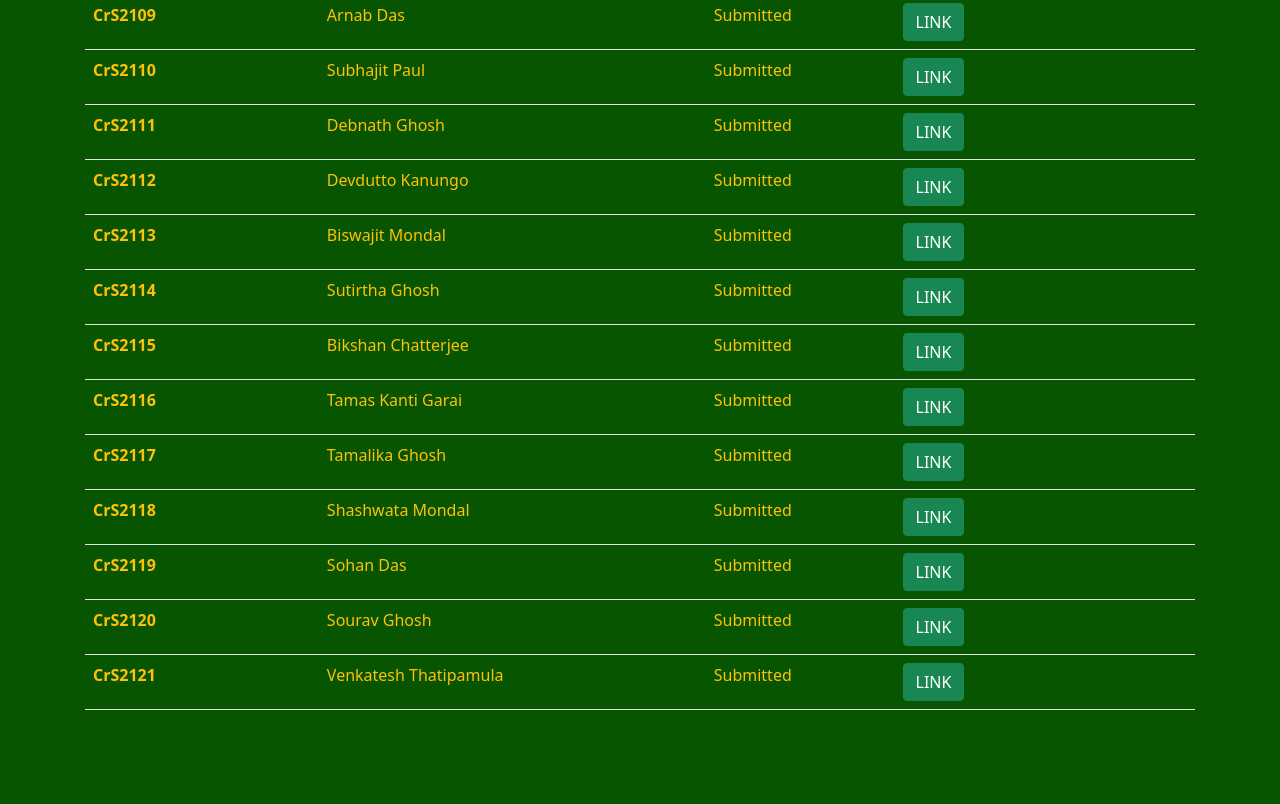
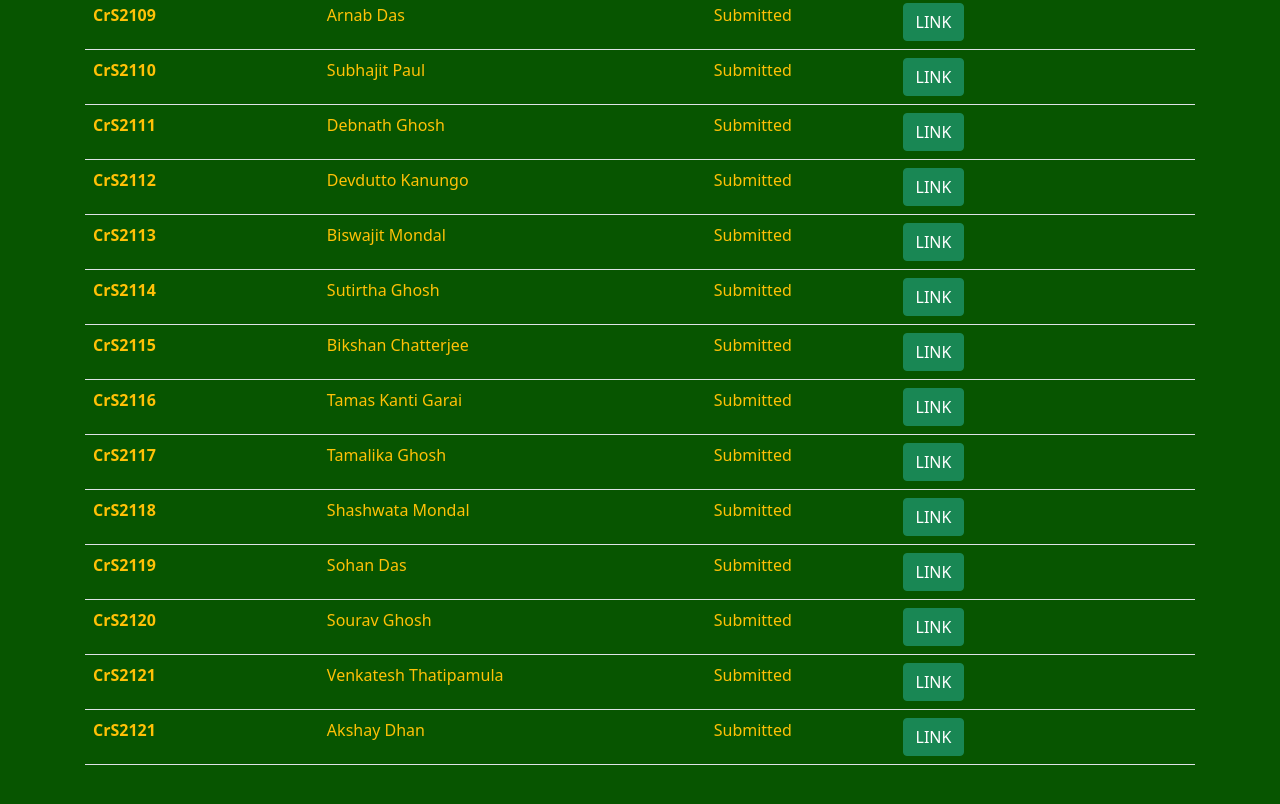
Before and after one commit to crs2021/cryptologyclasses.github.io, a plain HTML site: page assignments.html in a window 1280 px wide. Shown: the part 746-1550 px from the top of the page. Before the commit the page ends 1511 px from the top, so only its background shows below. Drawn offline with nearby package versions, Linux system fonts and the light colour scheme; a web font is replaced by a local one.

Commit message:
Link uploaded

```diff
--- a/assignments.html
+++ b/assignments.html
@@ -56,13 +56,13 @@
                         <th scope="row">CrS2101</th>
                         <td>Rachit Parikh</td>
                         <td>Submitted</td>
-                        <td><button type="button" class="btn btn-success"><a href=""></a>LINK</button></td>
+                        <td><button type="button" class="btn btn-success"><a href="https://github.com/motabha1/cryptology-classwork"></a>LINK</button></td>
                     </tr>
                     <tr class="text-warning">
                         <th scope="row">CrS2102</th>
                 <td>Amit Bhowmick</td>
                 <td>Submitted</td>
-                <td><button type="button" class="btn btn-success"><a href=""></a>LINK</button></td>
+                <td><button type="button" class="btn btn-success"><a href="https://sites.google.com/view/amitbhowmick/home"></a>LINK</button></td>
             </tr>
             <tr class="text-warning">
                 <th scope="row">CrS2103</th>
@@ -74,104 +74,110 @@
                   <th scope="row">CrS2104</th>
                   <td>Santanu Majhi</td>
                 <td>Submitted</td>
-                <td><button type="button" class="btn btn-success"><a href=""></a>LINK</button></td>
+                <td><button type="button" class="btn btn-success"><a href="https://sites.google.com/view/msantanu2104/home"></a>LINK</button></td>
             </tr>
             <tr class="text-warning">
                 <th scope="row">CrS2105</th>
                 <td>Ayushi Das</td>
                 <td>Submitted</td>
-                <td><button type="button" class="btn btn-success"><a href=""></a>LINK</button></td>
+                <td><button type="button" class="btn btn-success"><a href="https://wordpress.com/site-editor/ayushicrs2105.wordpress.com"></a>LINK</button></td>
             </tr>
             <tr class="text-warning">
                 <th scope="row">CrS2106</th>
                 <td>Sankar Narayan Misra</td>
                 <td>Submitted</td>
-                <td><button type="button" class="btn btn-success"><a href=""></a>LINK</button></td>
+                <td><button type="button" class="btn btn-success"><a href="https://sankarmisra.wordpress.com/sankarmisra_crs2106/"></a>LINK</button></td>
             </tr>
               <tr class="text-warning">
                   <th scope="row">CrS2107</th>
                 <td>Samipa Samanta</td>
                 <td>Submitted</td>
-                <td><button type="button" class="btn btn-success"><a href=""></a>LINK</button></td>
+                <td><button type="button" class="btn btn-success"><a href="https://github.com/crs2107/ISI-Cryptology-1-Assignments"></a>LINK</button></td>
             </tr>
             <tr class="text-warning">
                 <th scope="row">CrS2109</th>
                 <td>Arnab Das</td>
                 <td>Submitted</td>
-                <td><button type="button" class="btn btn-success"><a href=""></a>LINK</button></td>
+                <td><button type="button" class="btn btn-success"><a href="https://isicrs2109.wordpress.com/"></a>LINK</button></td>
             </tr>
             <tr class="text-warning">
                 <th scope="row">CrS2110</th>
                 <td>Subhajit Paul</td>
                 <td>Submitted</td>
-                <td><button type="button" class="btn btn-success"><a href=""></a>LINK</button></td>
+                <td><button type="button" class="btn btn-success"><a href="https://github.com/codersubho/Cryptography-Course/blob/main/primitive_polynomial.c"></a>LINK</button></td>
             </tr>
             <tr class="text-warning">
                 <th scope="row">CrS2111</th>
                 <td>Debnath Ghosh</td>
                 <td>Submitted</td>
-                <td><button type="button" class="btn btn-success"><a href=""></a>LINK</button></td>
+                <td><button type="button" class="btn btn-success"><a href="https://sites.google.com/u/0/d/1khhOSBioQACBnGOneTaYkFRtIeoOTRmB/p/1KmMM4P7zOUNR-2kRZTWfleLur1r9QATF/preview"></a>LINK</button></td>
               </tr>
               <tr class="text-warning">
                 <th scope="row">CrS2112</th>
                 <td>Devdutto Kanungo</td>
                 <td>Submitted</td>
-                <td><button type="button" class="btn btn-success"><a href=""></a>LINK</button></td>
+                <td><button type="button" class="btn btn-success"><a href="https://github.com/DevduttoKanungo/Cryptology"></a>LINK</button></td>
               </tr>
               <tr class="text-warning">
                   <th scope="row">CrS2113</th>
                   <td>Biswajit Mondal</td>
                   <td>Submitted</td>
-                <td><button type="button" class="btn btn-success"><a href=""></a>LINK</button></td>
+                <td><button type="button" class="btn btn-success"><a href="https://sites.google.com/view/biswajit-mondal/home"></a>LINK</button></td>
             </tr>
               <tr class="text-warning">
                   <th scope="row">CrS2114</th>
                 <td>Sutirtha Ghosh</td>
                 <td>Submitted</td>
-                <td><button type="button" class="btn btn-success"><a href=""></a>LINK</button></td>
+                <td><button type="button" class="btn btn-success"><a href="https://sites.google.com/view/sutirtha-ghoshcrs2114/home"></a>LINK</button></td>
             </tr>
             <tr class="text-warning">
                 <th scope="row">CrS2115</th>
                 <td>Bikshan Chatterjee</td>
                 <td>Submitted</td>
-                <td><button type="button" class="btn btn-success"><a href=""></a>LINK</button></td>
+                <td><button type="button" class="btn btn-success"><a href="https://bchatterjee99.github.io/"></a>LINK</button></td>
             </tr>
               <tr class="text-warning">
                 <th scope="row">CrS2116</th>
                 <td>Tamas Kanti Garai</td>
                 <td>Submitted</td>
-                <td><button type="button" class="btn btn-success"><a href=""></a>LINK</button></td>
+                <td><button type="button" class="btn btn-success"><a href="https://tkgaraicrs2116.wordpress.com/"></a>LINK</button></td>
               </tr>
               <tr class="text-warning">
                 <th scope="row">CrS2117</th>
                 <td>Tamalika Ghosh</td>
                 <td>Submitted</td>
-                <td><button type="button" class="btn btn-success"><a href=""></a>LINK</button></td>
+                <td><button type="button" class="btn btn-success"><a href="https://sites.google.com/view/tamalika-ghosh-crs2117/home"></a>LINK</button></td>
               </tr>
               <tr class="text-warning">
                 <th scope="row">CrS2118</th>
                 <td>Shashwata Mondal</td>
                 <td>Submitted</td>
-                <td><button type="button" class="btn btn-success"><a href=""></a>LINK</button></td>
+                <td><button type="button" class="btn btn-success"><a href="https://sites.google.com/view/shashwatacrs2118/home"></a>LINK</button></td>
             </tr>
             <tr class="text-warning">
                 <th scope="row">CrS2119</th>
                 <td>Sohan Das</td>
                 <td>Submitted</td>
-                <td><button type="button" class="btn btn-success"><a href=""></a>LINK</button></td>
+                <td><button type="button" class="btn btn-success"><a href="https://sohandas42844130.wordpress.com/"></a>LINK</button></td>
             </tr>
             <tr class="text-warning">
                 <th scope="row">CrS2120</th>
                 <td>Sourav Ghosh</td>
                 <td>Submitted</td>
-                <td><button type="button" class="btn btn-success"><a href=""></a>LINK</button></td>
+                <td><button type="button" class="btn btn-success"><a href="https://sites.google.com/view/souravcrs2120/home"></a>LINK</button></td>
             </tr>
             <tr class="text-warning">
                 <th scope="row">CrS2121</th>
                 <td>Venkatesh Thatipamula</td>
                 <td>Submitted</td>
-                <td><button type="button" class="btn btn-success"><a href=""></a>LINK</button></td>
+                <td><button type="button" class="btn btn-success"><a href="https://sites.google.com/view/venkateshthatipamula/home"></a>LINK</button></td>
             </tr>
+            <tr class="text-warning">
+              <th scope="row">CrS2121</th>
+              <td>Akshay Dhan</td>
+              <td>Submitted</td>
+              <td><button type="button" class="btn btn-success"><a href="https://dhancodes.github.io/Cryptology_Assign/"></a>LINK</button></td>
+          </tr>
         </tbody>
     </table>
 </div>
```
